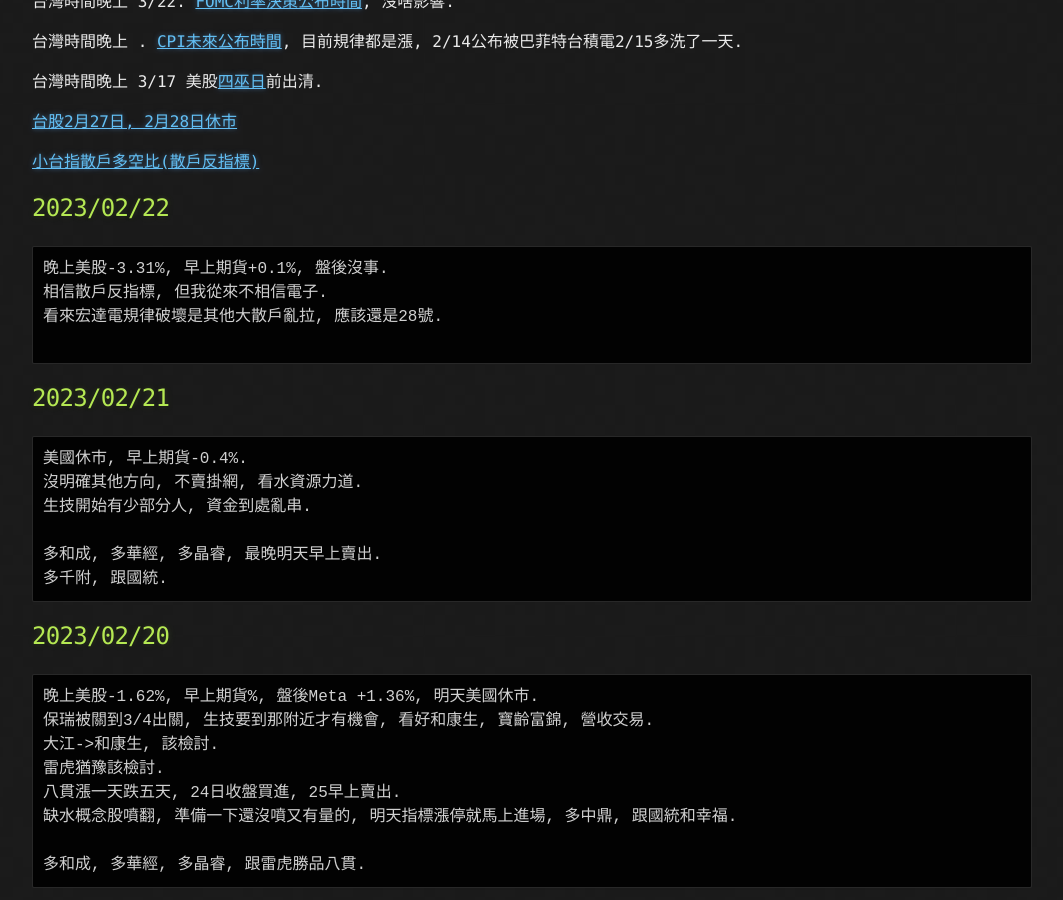
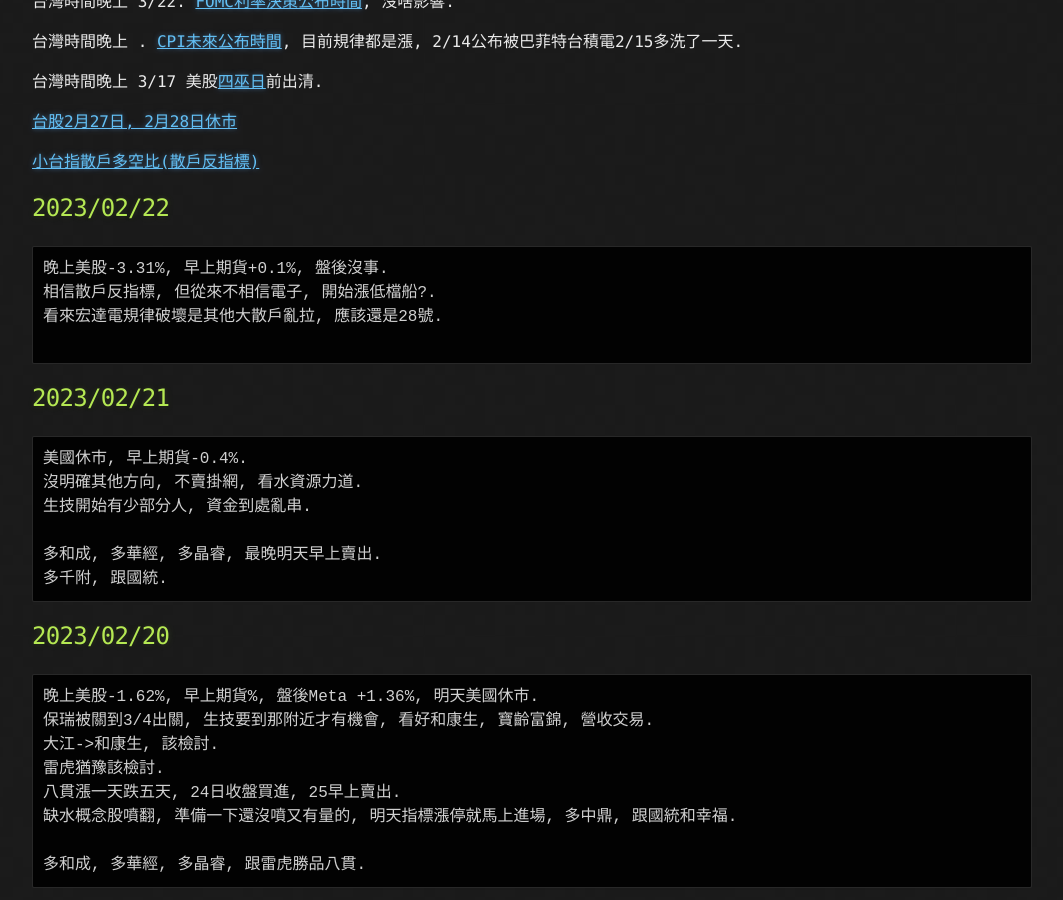
Before and after one commit to lepg5487/Stock_God, a Jekyll site: the page built from index.md, in a window 1280 px wide and 900 px high, scrolled down 428 px. Shown: the whole window, without its empty margins (108-1171 px from the left). Built offline with Jekyll 4.4.1, drawn with Linux system fonts in a browser that asks for light colours; our own code applies the rules of GitHub Pages for plain Markdown files.

Commit message:
Update index.md

````diff
--- a/index.md
+++ b/index.md
@@ -23,7 +23,7 @@
 ## 2023/02/22
 ```
 晚上美股-3.31%, 早上期貨+0.1%, 盤後沒事.
-相信散戶反指標, 但我從來不相信電子.
+相信散戶反指標, 但從來不相信電子, 開始漲低檔船?.
 看來宏達電規律破壞是其他大散戶亂拉, 應該還是28號.
 
 ```
````
